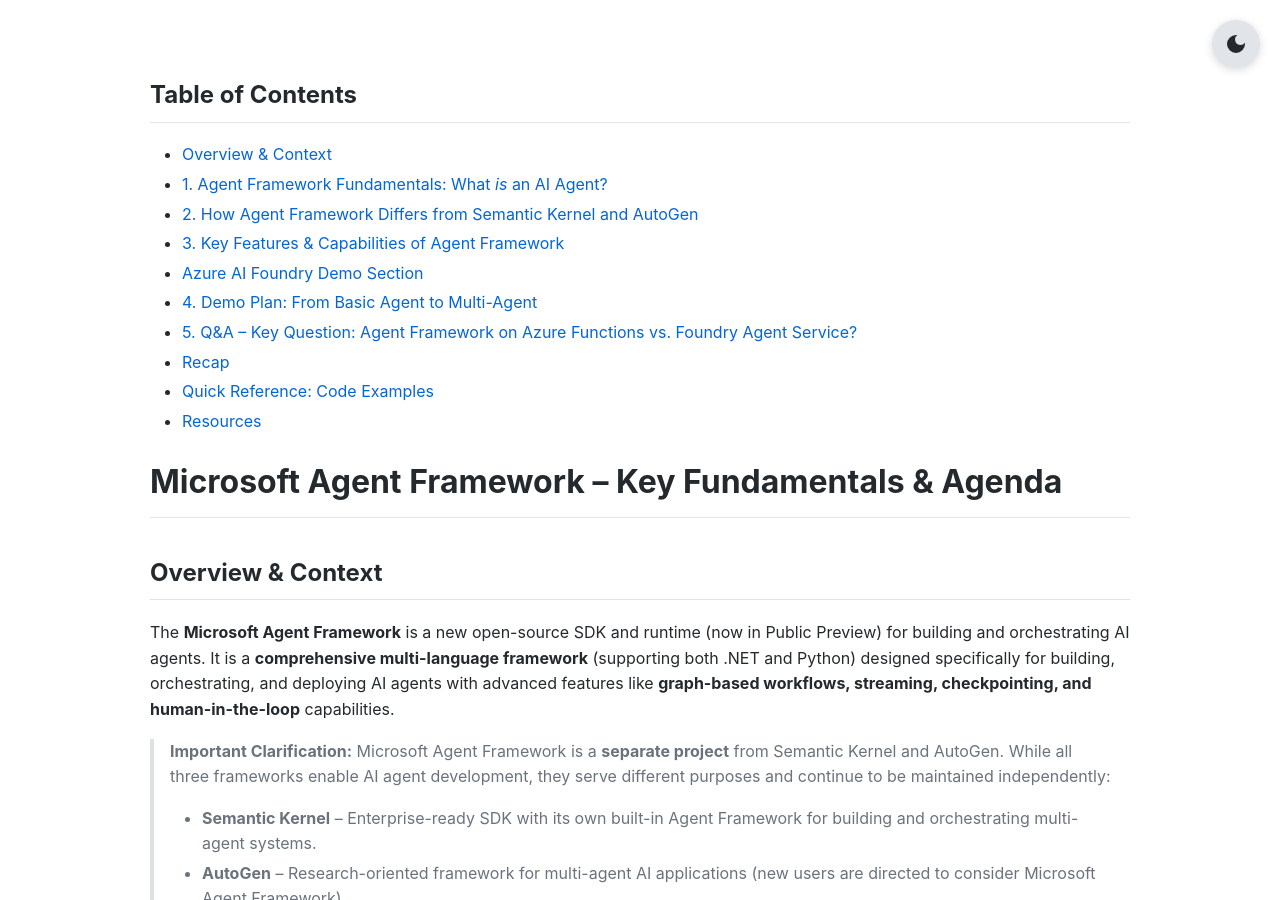
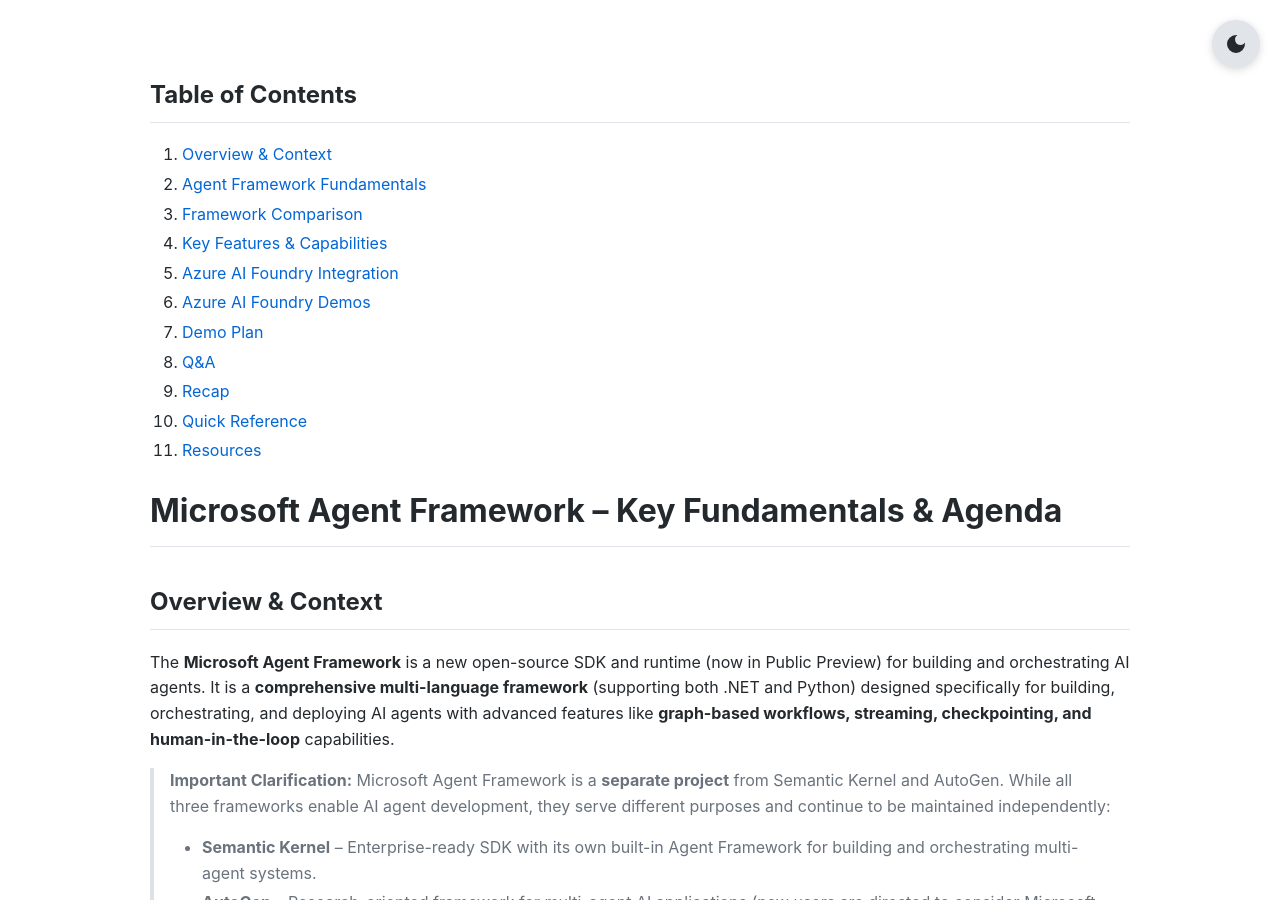
Before and after one commit to viperdan-org/agent-framework-demo, a Jekyll site: the page built from index.md, in a window 1280 px wide and 900 px high. Built offline with Jekyll 4.4.1, drawn with Linux system fonts in a browser that asks for light colours.

Commit message:
Update Table of Contents in index.md

```diff
--- a/index.md
+++ b/index.md
@@ -5,16 +5,17 @@
 
 ## Table of Contents
 
-- [Overview & Context](#overview--context)
-- [1. Agent Framework Fundamentals: What *is* an AI Agent?](#1-agent-framework-fundamentals-what-is-an-ai-agent)
-- [2. How Agent Framework Differs from Semantic Kernel and AutoGen](#2-how-agent-framework-differs-from-semantic-kernel-and-autogen)
-- [3. Key Features & Capabilities of Agent Framework](#3-key-features--capabilities-of-agent-framework)
-- [Azure AI Foundry Demo Section](#azure-ai-foundry-demo-section)
-- [4. Demo Plan: From Basic Agent to Multi-Agent](#4-demo-plan-from-basic-agent-to-multi-agent)
-- [5. Q&A – Key Question: Agent Framework on Azure Functions vs. Foundry Agent Service?](#5-qa--key-question-agent-framework-on-azure-functions-vs-foundry-agent-service)
-- [Recap](#recap)
-- [Quick Reference: Code Examples](#quick-reference-code-examples)
-- [Resources](#resources)
+1. [Overview & Context](#overview--context)
+2. [Agent Framework Fundamentals](#1-agent-framework-fundamentals-what-is-an-ai-agent)
+3. [Framework Comparison](#2-how-agent-framework-differs-from-semantic-kernel-and-autogen)
+4. [Key Features & Capabilities](#3-key-features--capabilities-of-agent-framework)
+5. [Azure AI Foundry Integration](#azure-ai-foundry-integration)
+6. [Azure AI Foundry Demos](#azure-ai-foundry-demo-section)
+7. [Demo Plan](#4-demo-plan-from-basic-agent-to-multi-agent)
+8. [Q&A](#5-qa--key-question-agent-framework-on-azure-functions-vs-foundry-agent-service)
+9. [Recap](#recap)
+10. [Quick Reference](#quick-reference-code-examples)
+11. [Resources](#resources)
 
 # Microsoft Agent Framework – Key Fundamentals & Agenda
 
```
